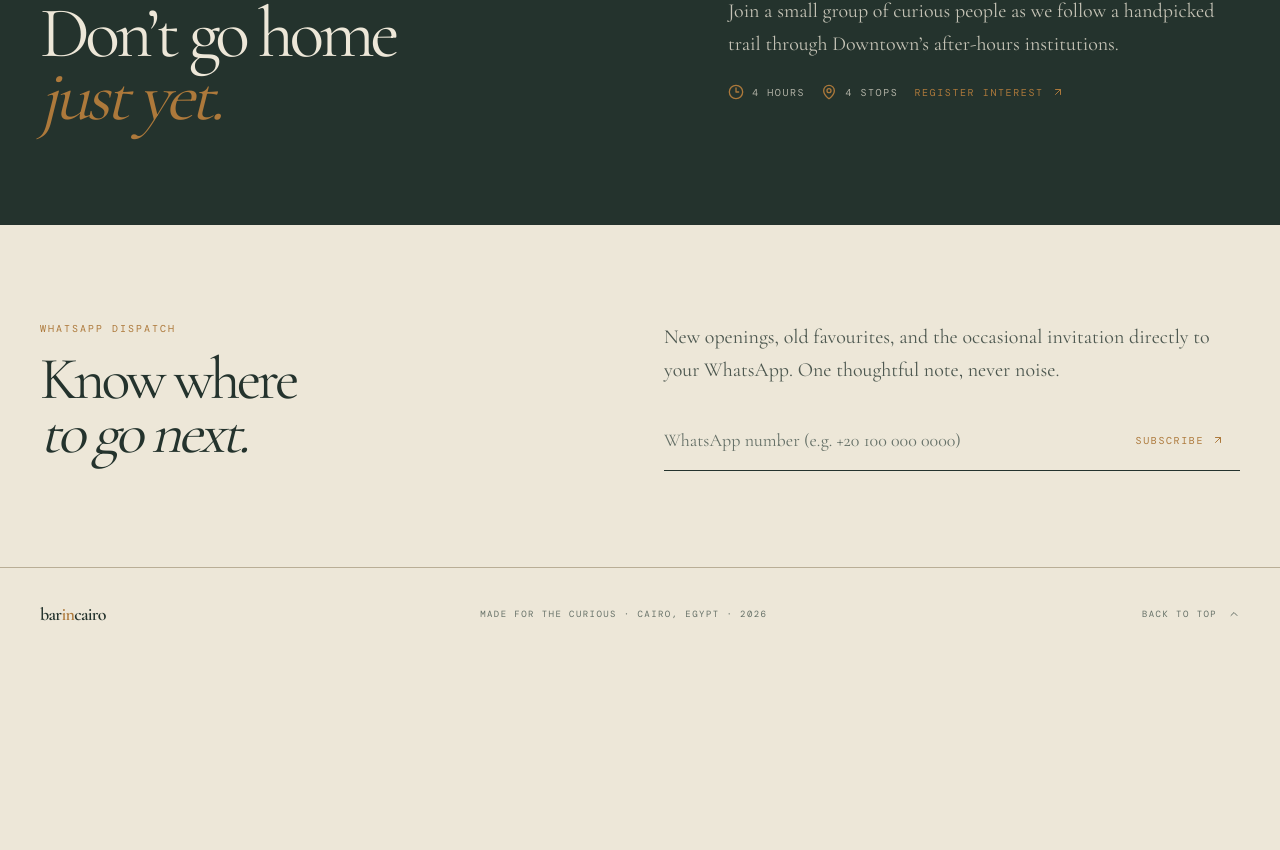
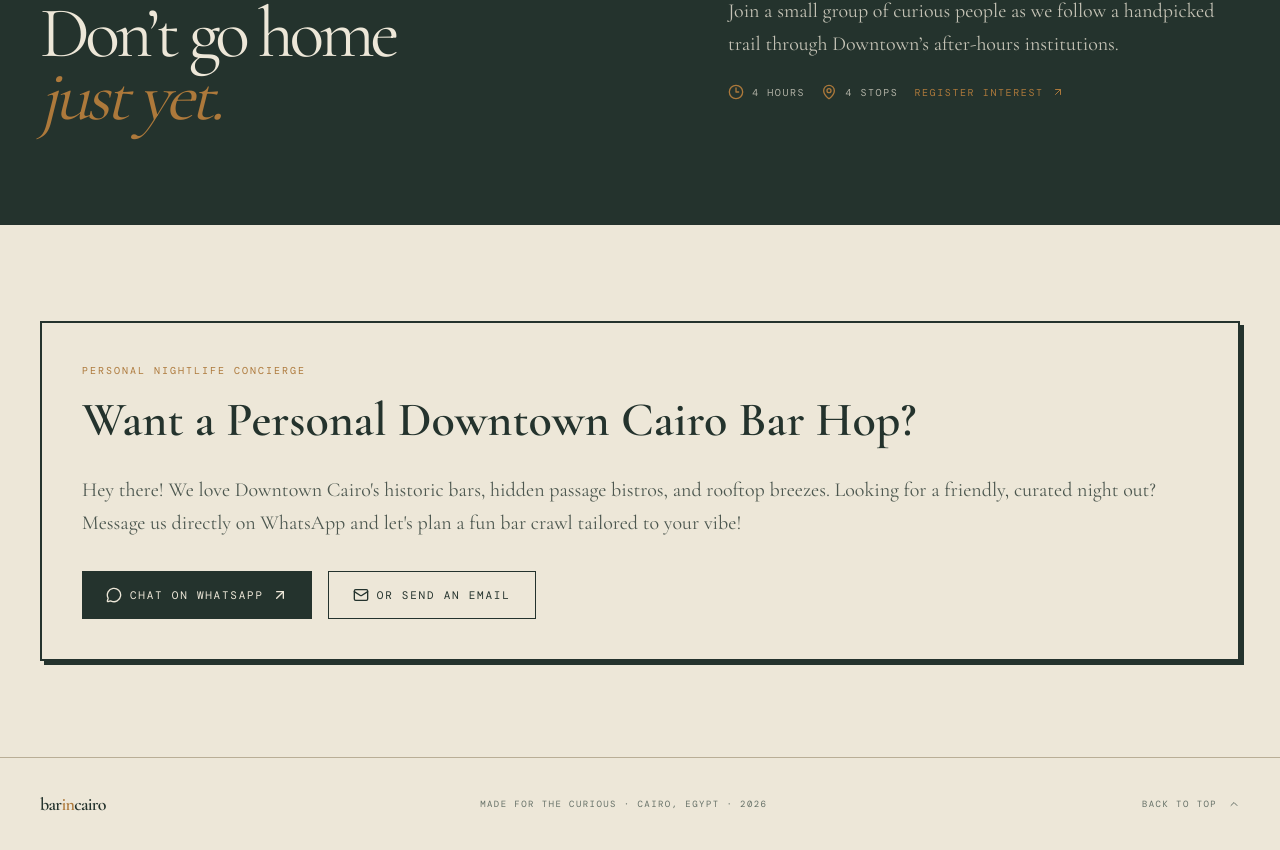
Before and after one commit to alexseif/barincairo, a Next.js app: page / in a window 1280 px wide. Shown: the part 1995-2845 px from the top of the page. Before the commit the page ends 2655 px from the top, so only its background shows below. Built offline with nearby package versions, Linux system fonts and the light colour scheme; no server answers.

Commit message:
feat: implement interim personal WhatsApp bar hop contact section

```diff
--- a/app/page.tsx
+++ b/app/page.tsx
@@ -3,7 +3,9 @@
 import { useEffect, useState } from 'react'
 import { ArrowUpRight, ChevronDown, Clock3, Compass, MapPin, Menu, Search, Sparkles, X, Tag, DollarSign } from 'lucide-react'
 import MapLibreMap from '@/components/map/MapLibreMap'
-import { fetchVenuesGeoJSON, subscribeWhatsApp, FALLBACK_VENUES, type GeoJSONFeature, type GeoJSONFeatureCollection } from '@/lib/api'
+import { fetchVenuesGeoJSON, FALLBACK_VENUES, type GeoJSONFeature, type GeoJSONFeatureCollection } from '@/lib/api'
+import PersonalCrawlCard from '@/components/ui/PersonalCrawlCard'
+import { CONTACT_CONFIG } from '@/lib/config'
 
 const VIBE_FILTERS = [
   { slug: 'all', name: 'All Vibes' },
@@ -30,8 +32,6 @@ export default function Home() {
   const [activePriceFilter, setActivePriceFilter] = useState('all')
 
   const [mobileNav, setMobileNav] = useState(false)
-  const [whatsapp, setWhatsapp] = useState('')
-  const [subscribed, setSubscribed] = useState(false)
   const [loading, setLoading] = useState(true)
 
   useEffect(() => {
@@ -52,14 +52,6 @@ export default function Home() {
 
     loadVenues()
   }, [activeVibeFilter, activePriceFilter])
-
-  async function handleSubscribe(event: React.FormEvent<HTMLFormElement>) {
-    event.preventDefault()
-    if (whatsapp.trim()) {
-      const ok = await subscribeWhatsApp(whatsapp.trim())
-      if (ok) setSubscribed(true)
-    }
-  }
 
   const selectedProps = selectedFeature?.properties
 
@@ -280,43 +272,12 @@ export default function Home() {
         </div>
       </section>
 
-      {/* WhatsApp Dispatch Registration */}
-      <section id="subscribe" className="mx-auto grid max-w-[1440px] gap-10 px-5 py-16 lg:grid-cols-[0.7fr_1.3fr] lg:px-10 lg:py-24">
-        <div>
-          <p className="mb-4 font-mono text-[10px] uppercase tracking-[0.2em] text-accent">WhatsApp Dispatch</p>
-          <h2 className="font-serif text-5xl leading-[0.9] tracking-[-0.06em] text-primary lg:text-6xl">
-            Know where<br />
-            <em className="font-normal">to go next.</em>
-          </h2>
-        </div>
-
-        <div className="flex max-w-xl flex-col justify-end gap-6 lg:justify-self-end">
-          <p className="font-serif text-xl leading-relaxed text-primary/80">
-            New openings, old favourites, and the occasional invitation directly to your WhatsApp. One thoughtful note, never noise.
-          </p>
-
-          {subscribed ? (
-            <p className="border-b border-primary py-4 font-mono text-[10px] uppercase tracking-[0.16em] text-accent">
-              You’re on the WhatsApp dispatch. Ahla wa sahla.
-            </p>
-          ) : (
-            <form onSubmit={handleSubscribe} className="flex border-b border-primary py-2">
-              <label htmlFor="whatsapp" className="sr-only">Your WhatsApp number</label>
-              <input
-                id="whatsapp"
-                type="tel"
-                required
-                value={whatsapp}
-                onChange={(event) => setWhatsapp(event.target.value)}
-                placeholder="WhatsApp number (e.g. +20 100 000 0000)"
-                className="min-w-0 flex-1 bg-transparent font-serif text-lg text-primary outline-none placeholder:text-muted-foreground min-h-[44px]"
-              />
-              <button type="submit" className="flex items-center gap-2 font-mono text-[10px] uppercase tracking-[0.16em] text-accent hover:text-primary px-4 min-h-[44px]">
-                Subscribe <ArrowUpRight className="size-3" />
-              </button>
-            </form>
-          )}
-        </div>
+      {/* WhatsApp Dispatch & Personal Bar Crawl Section */}
+      <section className="mx-auto max-w-[1440px] px-5 py-16 lg:px-10 lg:py-24">
+        <PersonalCrawlCard
+          whatsappNumber={CONTACT_CONFIG.WHATSAPP_NUMBER}
+          contactEmail={CONTACT_CONFIG.CONTACT_EMAIL}
+        />
       </section>
 
       {/* Footer */}
--- /dev/null
+++ b/components/ui/PersonalCrawlCard.tsx
@@ -0,0 +1,69 @@
+import React from 'react'
+import { MessageCircle, Mail, ArrowUpRight } from 'lucide-react'
+import { CONTACT_CONFIG } from '@/lib/config'
+
+export interface PersonalCrawlCardProps {
+  whatsappNumber: string
+  contactEmail: string
+  className?: string
+}
+
+export default function PersonalCrawlCard({
+  whatsappNumber,
+  contactEmail,
+  className = '',
+}: PersonalCrawlCardProps) {
+  const cleanPhone = whatsappNumber.replace(/[^0-9]/g, '')
+  const waUrl = cleanPhone
+    ? `https://wa.me/${cleanPhone}?text=${encodeURIComponent(CONTACT_CONFIG.DEFAULT_WA_MESSAGE)}`
+    : `https://wa.me/?text=${encodeURIComponent(CONTACT_CONFIG.DEFAULT_WA_MESSAGE)}`
+
+  const mailtoUrl = `mailto:${encodeURIComponent(contactEmail)}?subject=${encodeURIComponent('Curated Cairo Bar Hop')}`
+
+  return (
+    <article
+      id="subscribe"
+      className={`border-2 border-[#24332d] bg-[#ede7d8] p-6 lg:p-10 shadow-[4px_4px_0px_#24332d] ${className}`}
+    >
+      <div className="flex flex-col gap-6">
+        <div>
+          <p className="mb-3 font-mono text-[10px] uppercase tracking-[0.2em] text-[#ad793b]">
+            Personal Nightlife Concierge
+          </p>
+          <h2 className="font-serif text-3xl font-semibold leading-tight text-[#24332d] lg:text-5xl">
+            Want a Personal Downtown Cairo Bar Hop?
+          </h2>
+        </div>
+
+        <p className="font-serif text-lg leading-relaxed text-[#24332d]/80 lg:text-xl">
+          Hey there! We love Downtown Cairo&apos;s historic bars, hidden passage bistros, and rooftop breezes. Looking for a friendly, curated night out? Message us directly on WhatsApp and let&apos;s plan a fun bar crawl tailored to your vibe!
+        </p>
+
+        <div className="flex flex-wrap items-center gap-4 pt-2">
+          <a
+            href={waUrl}
+            target="_blank"
+            rel="noopener noreferrer"
+            aria-label="Chat on WhatsApp to plan a curated Cairo bar crawl"
+            className="flex h-12 min-h-[44px] min-w-[44px] items-center justify-center gap-2 bg-[#24332d] px-6 font-mono text-[11px] uppercase tracking-[0.16em] text-[#ede7d8] transition-colors hover:bg-[#ad793b]"
+          >
+            <MessageCircle className="size-4" />
+            <span>Chat on WhatsApp</span>
+            <ArrowUpRight className="size-4" />
+          </a>
+
+          <a
+            href={mailtoUrl}
+            target="_blank"
+            rel="noopener noreferrer"
+            aria-label="Send an email to organize a Cairo bar crawl"
+            className="flex h-12 min-h-[44px] min-w-[44px] items-center justify-center gap-2 border border-[#24332d] px-6 font-mono text-[11px] uppercase tracking-[0.16em] text-[#24332d] transition-colors hover:bg-[#24332d] hover:text-[#ede7d8]"
+          >
+            <Mail className="size-4" />
+            <span>Or send an email</span>
+          </a>
+        </div>
+      </div>
+    </article>
+  )
+}
--- /dev/null
+++ b/lib/config.ts
@@ -0,0 +1,5 @@
+export const CONTACT_CONFIG = {
+  WHATSAPP_NUMBER: process.env.NEXT_PUBLIC_WHATSAPP_NUMBER || '',
+  CONTACT_EMAIL: process.env.NEXT_PUBLIC_CONTACT_EMAIL || 'hello@barincairo.com',
+  DEFAULT_WA_MESSAGE: 'Hey! I am on barincairo.com and would love to organize a curated bar crawl!',
+}
```
Also changed, not shown: 1 other file (tests, documents, lock files or other folders).
